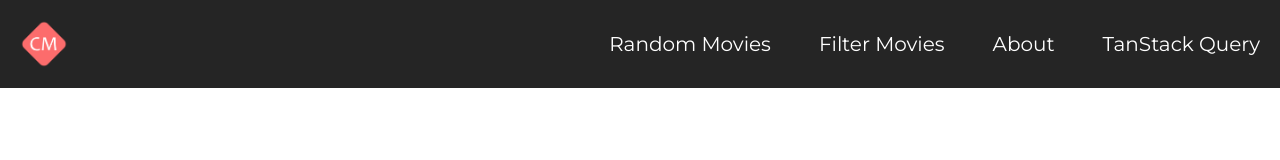
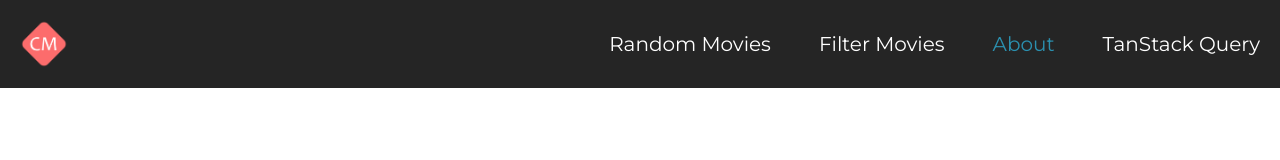
Before and after one commit to samirergaibi/chasing-movies, a React (Vite) app: page /about in a window 1280 px wide. Shown: the top 160 px of the page. Built offline with nearby package versions, Linux system fonts and the light colour scheme.

Commit message:
add active props to nav links

```diff
--- a/src/components/Header.tsx
+++ b/src/components/Header.tsx
@@ -14,13 +14,25 @@ export default function Header() {
           <img src={logoUrl} alt="Chasing movies logo" className="w-12" />
         </Link>
         <div className="flex items-center gap-12">
-          <Link className="hover:text-[#2b90af]" to="/random-movies">
+          <Link
+            className="hover:text-[#2b90af]"
+            to="/random-movies"
+            activeProps={{ style: { color: '#2b90af' } }}
+          >
             Random Movies
           </Link>
-          <Link className="hover:text-[#2b90af]" to="/filter-movies">
+          <Link
+            className="hover:text-[#2b90af]"
+            to="/filter-movies"
+            activeProps={{ style: { color: '#2b90af' } }}
+          >
             Filter Movies
           </Link>
-          <Link className="hover:text-[#2b90af]" to="/about">
+          <Link
+            className="hover:text-[#2b90af]"
+            to="/about"
+            activeProps={{ style: { color: '#2b90af' } }}
+          >
             About
           </Link>
           <Link to="/demo/tanstack-query" className="hover:text-[#2b90af]">
```
